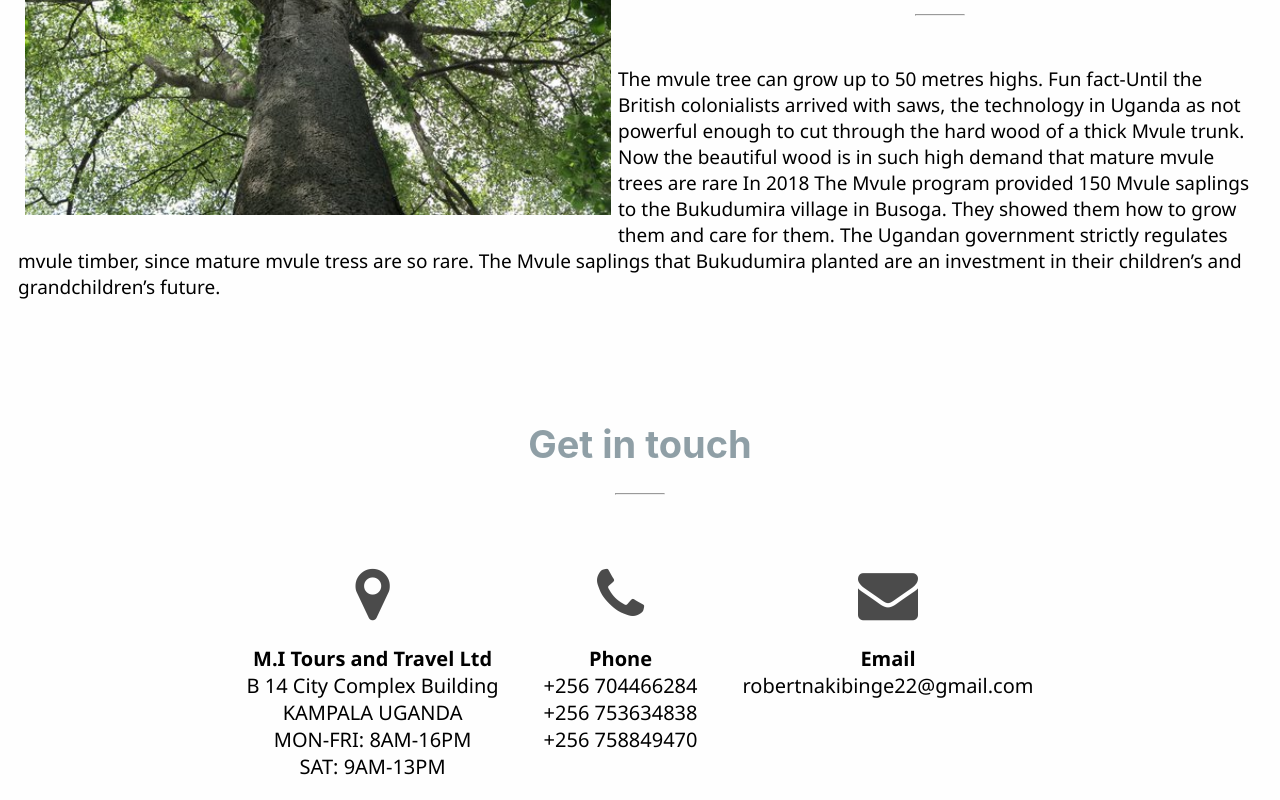
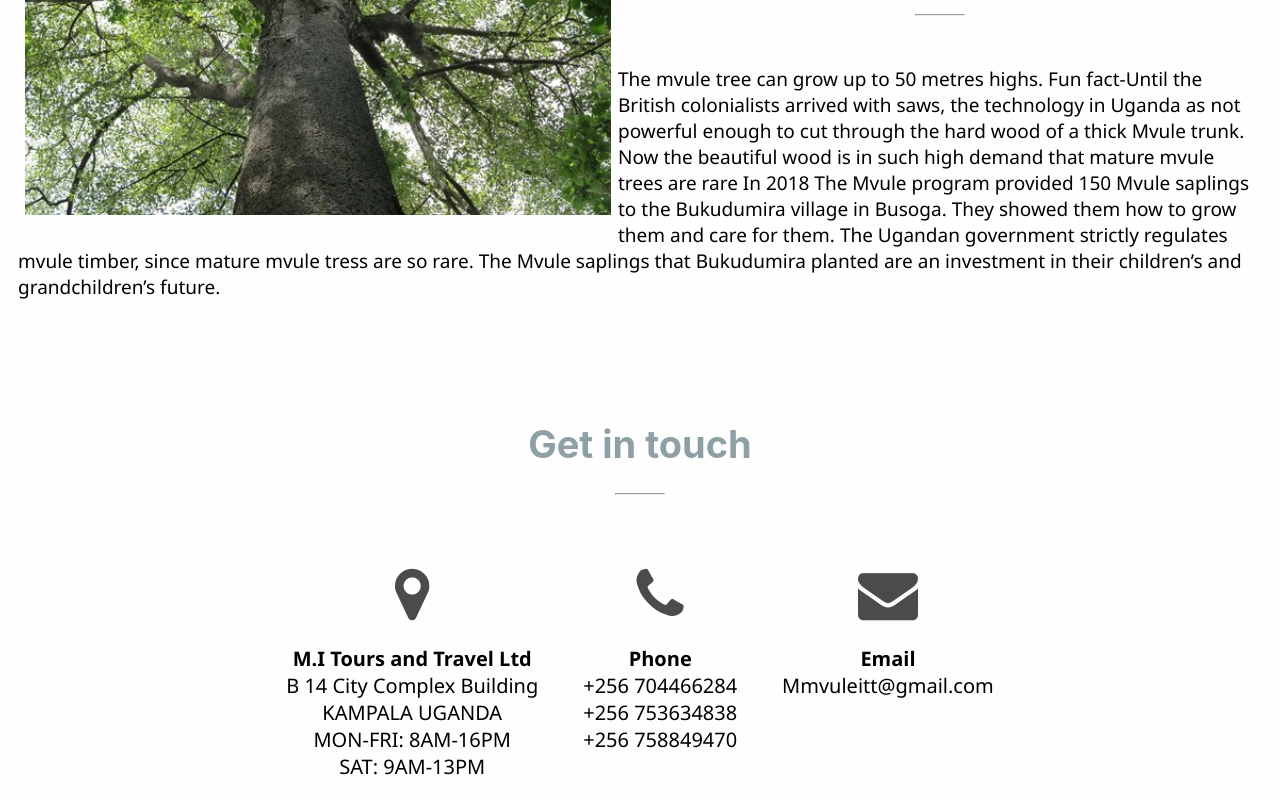
Before and after one commit to Mvule/Mvule.github.io, a plain HTML site: page index.html in a window 1280 px wide. Shown: the part 2047-2847 px from the top of the page. Drawn offline with Linux system fonts and the light colour scheme.

Commit message:
Update index.html

```diff
--- a/index.html
+++ b/index.html
@@ -87,7 +87,7 @@
               </li>
               <li style="text-align: left;">
                 <p><i class="fa fa-envelope fa-3x"></i></p>
-                <p><strong>Email</strong></br>robertnakibinge22@gmail.com<br><br><br><br></p>
+                <p><strong>Email</strong></br>Mmvuleitt@gmail.com<br><br><br><br></p>
               </li>
             </ul>
           </div>
```
